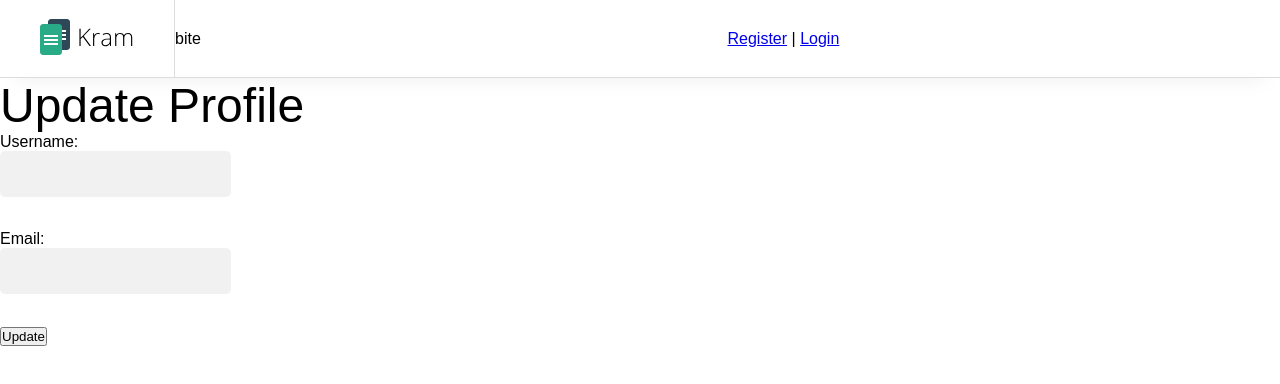
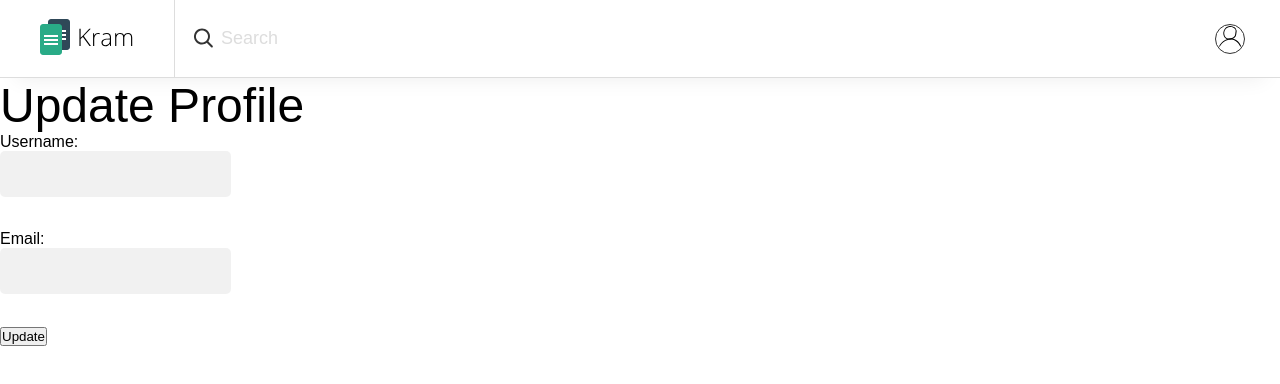
Before and after one commit to 99Botch/kram-app, a Vue app: page /edit/1 in a window 1280 px wide. Shown: the top 384 px of the page. Built offline with nearby package versions, Linux system fonts and the light colour scheme; no server answers.

Commit message:
navigation bar design

```diff
--- a/src/components/Navigation.vue
+++ b/src/components/Navigation.vue
@@ -6,41 +6,52 @@
                 <img src="@/assets/Logo.svg"/>
             </router-link>
         </div>
-        <div>bite</div>
-        <div>
-            <span v-if="!$store.state.sessionState || null">
-               <router-link to="/register">Register</router-link> |
-                <router-link to="/login">Login</router-link>
-            </span>
 
-            <span v-else>
+        <div class="search-bar">
+            <div>
+                <svg width="24" height="24"  viewBox="0 0 24 24" fill="none" xmlns="http://www.w3.org/2000/svg" color="" id="lense">
+                    <path fill-rule="evenodd" clip-rule="evenodd" fill="currentColor"
+                        d="M18.319 14.4326C20.7628 11.2941 20.542 6.75347 17.6569 3.86829C14.5327 0.744098 9.46734 0.744098 6.34315 3.86829C3.21895 6.99249 3.21895 12.0578 6.34315 15.182C9.22833 18.0672 13.769 18.2879 16.9075 15.8442C16.921 15.8595 16.9351 15.8745 16.9497 15.8891L21.1924 20.1317C21.5829 20.5223 22.2161 20.5223 22.6066 20.1317C22.9971 19.7412 22.9971 19.1081 22.6066 18.7175L18.364 14.4749C18.3493 14.4603 18.3343 14.4462 18.319 14.4326ZM16.2426 5.28251C18.5858 7.62565 18.5858 11.4246 16.2426 13.7678C13.8995 16.1109 10.1005 16.1109 7.75736 13.7678C5.41421 11.4246 5.41421 7.62565 7.75736 5.28251C10.1005 2.93936 13.8995 2.93936 16.2426 5.28251Z"
+                    />
+                </svg>
+            </div>
+            <input type="text" placeholder="Search " id="searchBar" @keypress="searchItem">
+        </div>
+
+        <div class="left-side">
+            <img src="@/assets/User.svg"/>
+            <!--<span v-if="$store.state.sessionState || null">
                 <router-link to="/decks">My decks</router-link> |
                 <router-link to="/cards">Cards</router-link> |
-            <Logout />
-        </span> </div>
+                <Logout />
+            </span> -->
+
+        </div>
 
     </nav>
-
-
-
-
-
 </template>
 
 <script>
-    import Logout from '@/components/Logout.vue';
     import { URI, axios } from '@/plugins/index.js';
+    // import Logout from '@/components/Logout.vue';
 
     export default {
         name: 'Navigation',
 
         components: {
-            Logout
+            // Logout
+        },
+
+        data () {
+            return {
+                page: "",
+            }
         },
 
         mounted () {
             this.getSession();
             this.setSession();
+            this.placeholder();
         },
 
         computed: {
@@ -73,11 +84,21 @@
                 (session === 'false') ?
                     this.$store.dispatch('signIn', false) :
                     this.$store.dispatch('signIn', true);
-            }
+            },
+            placeholder(){
+                let page = window.location.href.slice(22,26);
+
+                if(page == "deck") {
+                    document.getElementById('searchBar').placeholder = "Search a deck..";
+                    this.page = "deck";
+                }
+                else if(page == "card") {
+                    document.getElementById('searchBar').placeholder = "Search a card..";
+                    this.page = "card";
+                }
+            },
+            searchItem(){}
         },
-
-        props: {}
-
     }
 
 </script>
@@ -87,7 +108,7 @@
     @media (min-width: 480px) {
         nav{
             display: grid;
-            grid-template-columns: 175px repeat(2, 1fr);
+            grid-template-columns: 175px 1fr 15%;
             height: 78px;
             align-items: center;
             border-bottom: 1px solid #DDDDDD;
@@ -106,4 +127,60 @@
         border-right: 1px solid #DDDDDD;
         justify-content: center;
     }
+
+    #lense{
+        color: #333;
+    }
+
+    .search-bar{
+        div{
+            padding: 0px 7px 0px 15px;
+        }
+        input {
+            height: 100%;
+            width: 100%;
+            border-width: 0px;
+            outline: none;
+            font-size: 18px;
+
+            &:focus{
+                color: #333;
+            }
+        }
+
+    }
+
+    .left-side {
+        display: flex;
+        justify-content: flex-end;
+        padding-right: 35px;
+
+        img{
+            width: 30px;
+            height: 30px;
+            border-radius: 50px;
+            border: 1px solid #333;
+            cursor: pointer;
+            padding: 1px;
+        }
+    }
+
+    input::-webkit-input-placeholder {
+        color:#DDDDDD;
+        opacity: 1;
+    }
+    input::-moz-placeholder {
+        color:#DDDDDD;
+        opacity: 1;
+    }
+    input::-ms-placeholder {
+        color:#DDDDDD;
+        opacity: 1;
+    }
+    input::placeholder {
+        color:#DDDDDD;
+        opacity: 1;
+    }
+
+
 </style>
```
Also changed, not shown: src/assets/User.svg (added).
